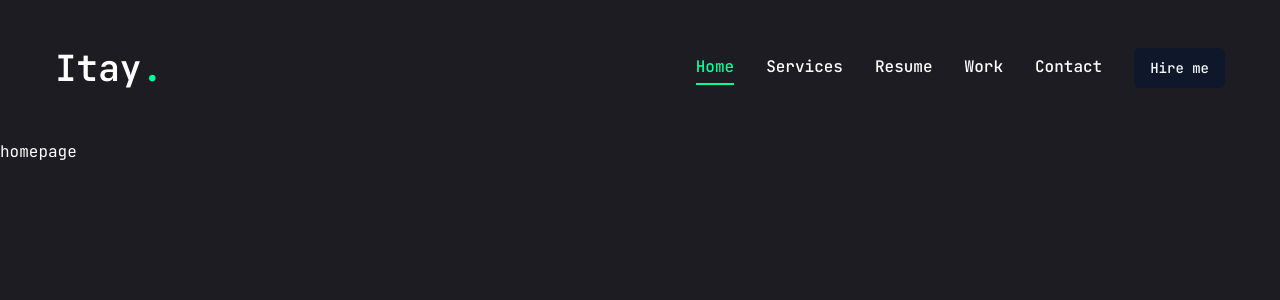
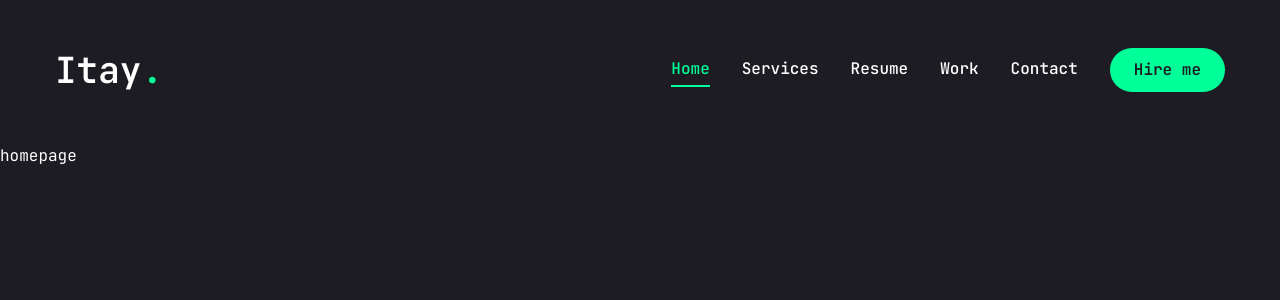
Before and after one commit to itays77/PersonalWebsite, a Next.js app: page / in a window 1280 px wide. Shown: the top 300 px of the page. Built offline with nearby package versions, Linux system fonts and the light colour scheme.

Commit message:
finish nav and mobile

```diff
--- a/components/MobileNav.jsx
+++ b/components/MobileNav.jsx
@@ -32,9 +32,28 @@
       </SheetTrigger>
       <SheetContent className="flex flex-col">
         {/* logo */}
-        <div>logo</div>
+        <div className="mt-32 mb-40 text-center text-2xl">
+          <Link href="/">
+            <h1 className="text-4xl font-semibold">
+              Itay<span className="text-accent">.</span>
+            </h1>
+          </Link>
+        </div>
         {/* nav */}
-        <nav>nav</nav>
+        <nav className="flex flex-col justify-center items-center gap-8">
+          {links.map((link, index) => {
+            return (
+              <Link
+                href={link.path}
+                key={index}
+                className={`${link.path === pathname &&
+                  "text-accent border-b-2 border-accent"}
+                  text-xl capitalize hover:text-accent transition-all`}>
+                {link.name}
+              </Link>
+            );
+          })}
+        </nav>
       </SheetContent>
     </Sheet>
   );
--- a/components/ui/button.jsx
+++ b/components/ui/button.jsx
@@ -5,33 +5,27 @@
 import { cn } from "../../lib/utils"
 
 const buttonVariants = cva(
-  "inline-flex items-center justify-center whitespace-nowrap rounded-md text-sm font-medium ring-offset-white transition-colors focus-visible:outline-none focus-visible:ring-2 focus-visible:ring-slate-950 focus-visible:ring-offset-2 disabled:pointer-events-none disabled:opacity-50 dark:ring-offset-slate-950 dark:focus-visible:ring-slate-300",
+  'inline-felx items-center justify-center whitespace-nowrap rounded-full text-base font-semibold ring-offset-white transition-colors',
   {
     variants: {
       variant: {
-        default: "bg-slate-900 text-slate-50 hover:bg-slate-900/90 dark:bg-slate-50 dark:text-slate-900 dark:hover:bg-slate-50/90",
-        destructive:
-          "bg-red-500 text-slate-50 hover:bg-red-500/90 dark:bg-red-900 dark:text-slate-50 dark:hover:bg-red-900/90",
+        default: 'bg-accent text-primary hover:bg-accent-hover',
+        primary: 'bg-primary text-white',
         outline:
-          "border border-slate-200 bg-white hover:bg-slate-100 hover:text-slate-900 dark:border-slate-800 dark:bg-slate-950 dark:hover:bg-slate-800 dark:hover:text-slate-50",
-        secondary:
-          "bg-slate-100 text-slate-900 hover:bg-slate-100/80 dark:bg-slate-800 dark:text-slate-50 dark:hover:bg-slate-800/80",
-        ghost: "hover:bg-slate-100 hover:text-slate-900 dark:hover:bg-slate-800 dark:hover:text-slate-50",
-        link: "text-slate-900 underline-offset-4 hover:underline dark:text-slate-50",
+          'border border-accent bg-transparent text-accent hover:bg-acent hover:text-primary',
       },
       size: {
-        default: "h-10 px-4 py-2",
-        sm: "h-9 rounded-md px-3",
-        lg: "h-11 rounded-md px-8",
-        icon: "h-10 w-10",
+        default: 'h-[44px] px-6',
+        md: 'h-[48px] px-6',
+        lg: 'h-[56px] px-8 text-sm uppercase tracking-[2px]',
       },
     },
     defaultVariants: {
-      variant: "default",
-      size: "default",
+      variant: 'default',
+      size: 'default',
     },
   }
-)
+);
 
 const Button = React.forwardRef(({ className, variant, size, asChild = false, ...props }, ref) => {
   const Comp = asChild ? Slot : "button"
```
